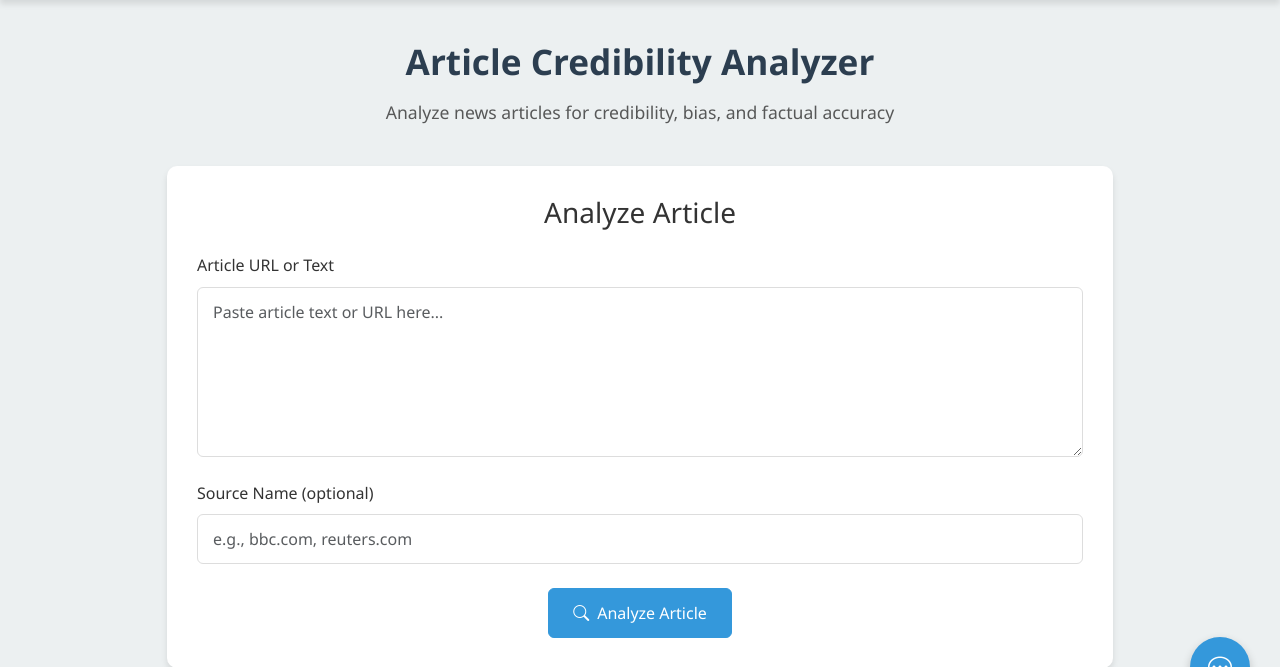
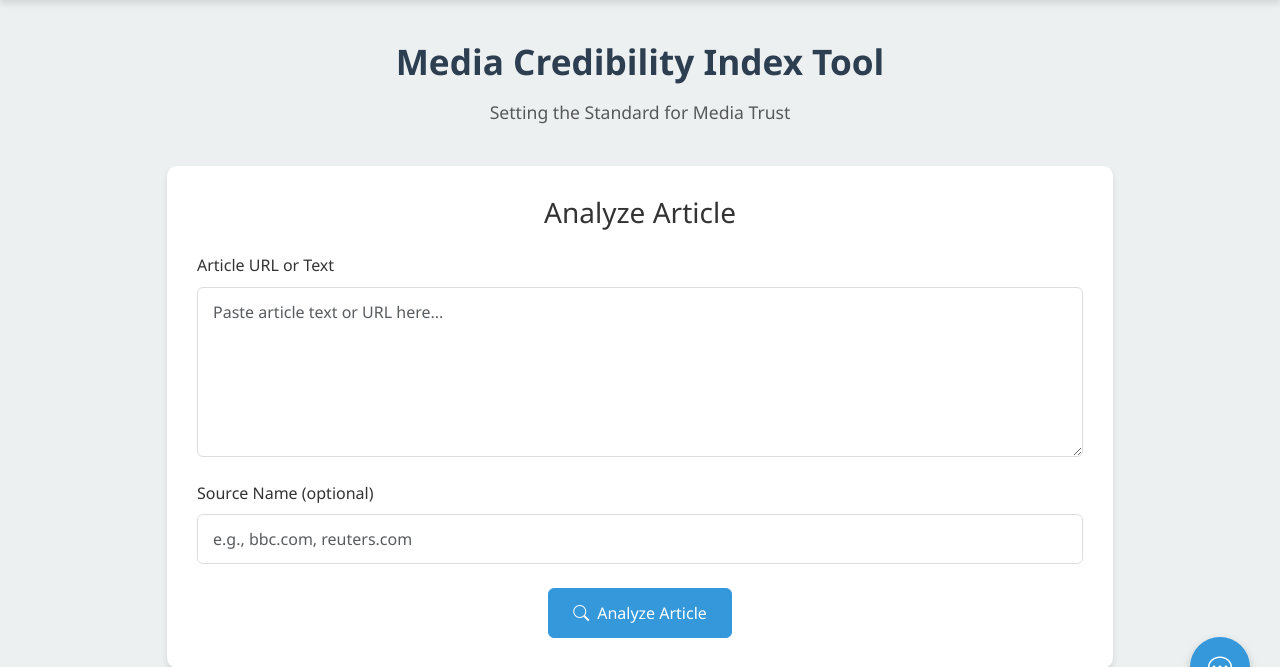
Before and after one commit to credibility-index/credibility-index, a Flask app: page / in a window 1280 px wide. Shown: the part 73-740 px from the top of the page. Run offline with Flask 3, Linux system fonts and the light colour scheme; some libraries are stand-ins or nearby versions.

Commit message:
Update index.html

```diff
--- a/templates/index.html
+++ b/templates/index.html
@@ -473,8 +473,8 @@
 
     <div class="container main-container">
         <div class="page-title">
-            <h1 class="main-heading">Article Credibility Analyzer</h1>
-            <p class="subheading">Analyze news articles for credibility, bias, and factual accuracy</p>
+            <h1 class="main-heading">Media Credibility Index Tool</h1>
+            <p class="subheading">Setting the Standard for Media Trust</p>
         </div>
 
         <div class="row justify-content-center">
```
